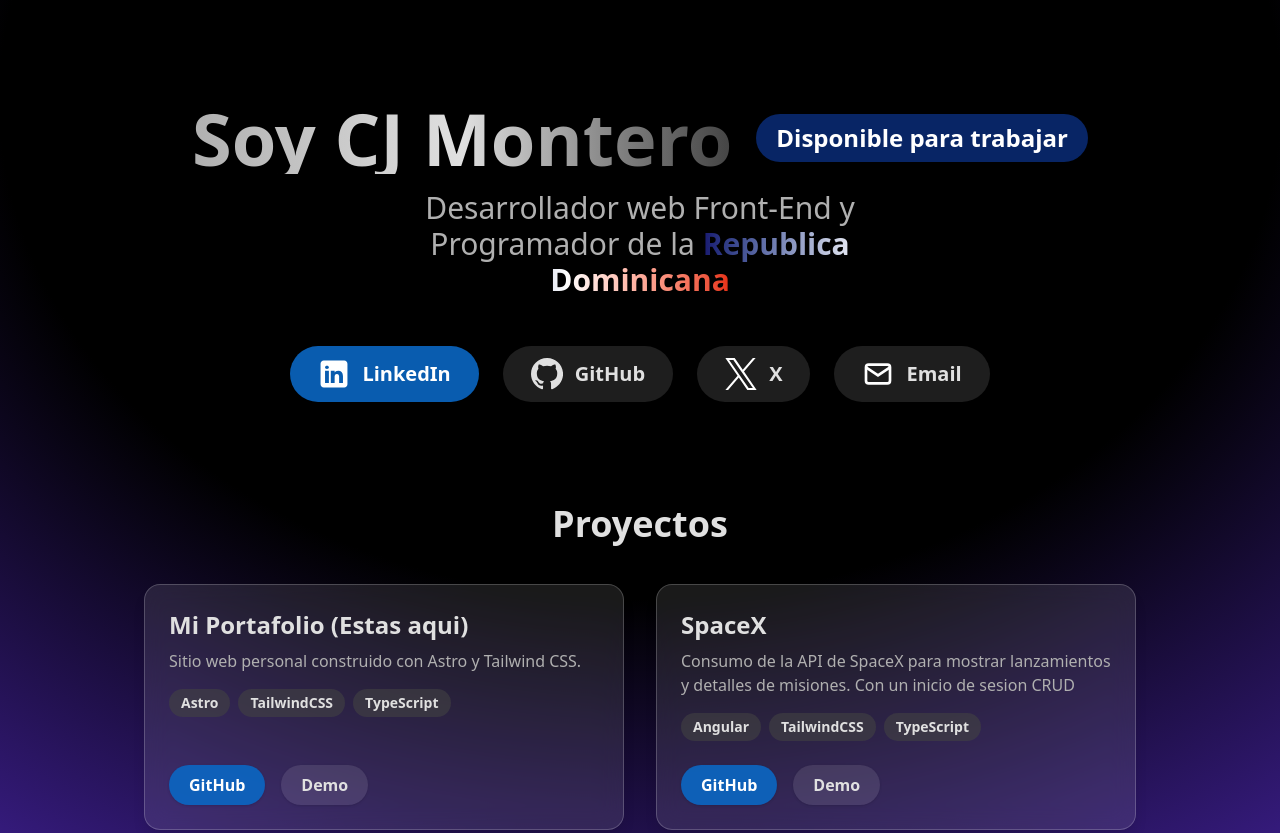
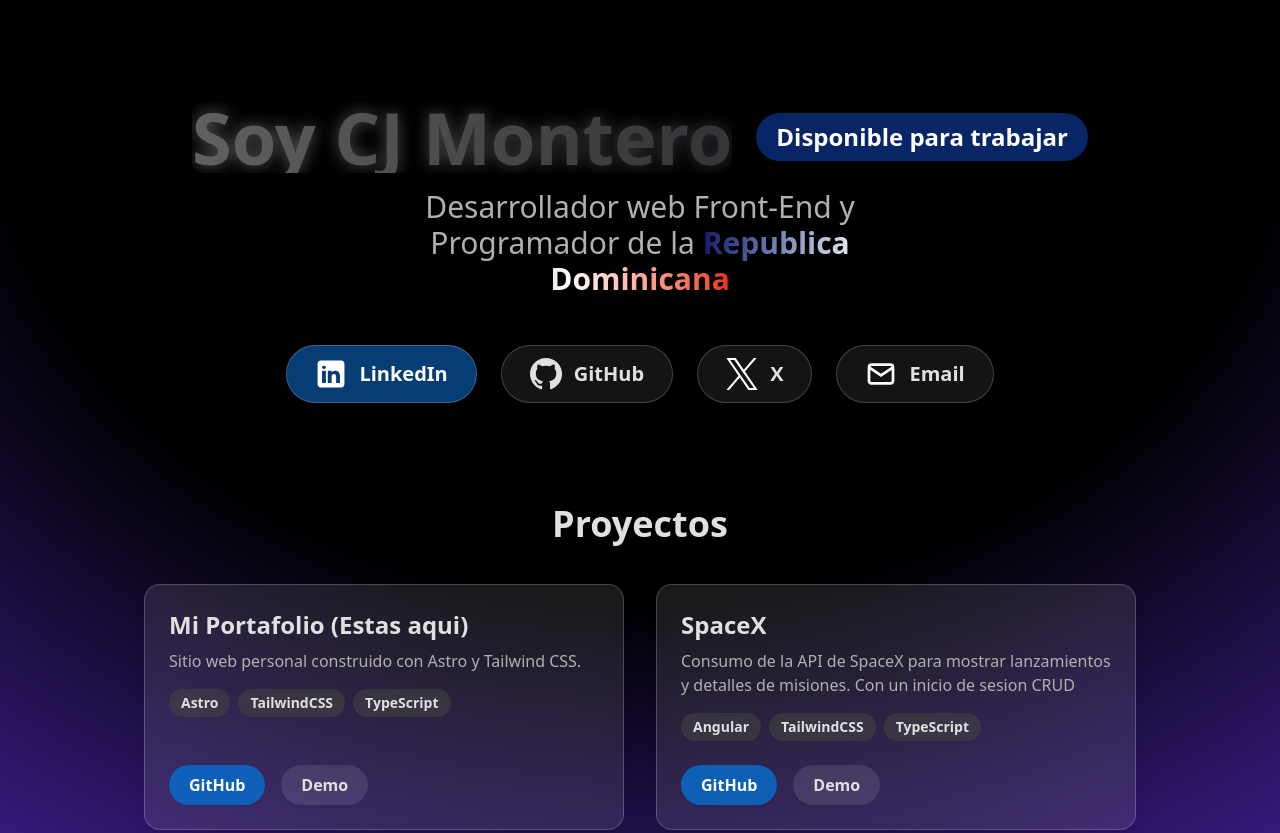
Before and after one commit to CJ-Montero/portfolio, an Astro site: page / in a window 1280 px wide. Shown: the top 833 px of the page. Built offline with nearby package versions, Linux system fonts and the light colour scheme; Astro itself is replaced by a stand-in of ours.

Commit message:
Mejorado el diseño del componente hero, ajustando estilos y añadiendo un fondo para mayor visibilidad.

```diff
--- a/src/components/hero.astro
+++ b/src/components/hero.astro
@@ -5,7 +5,8 @@ import Layout from "../layouts/Layout.astro"
 <Layout>
   <section class="flex flex-col items-center justify-center min-h-[55vh] pt-10 sm:pt-16 text-center w-full px-4">
     <div class="flex flex-col items-center gap-3 sm:flex-row sm:gap-6">
-      <h1 class="text-3xl xs:text-4xl sm:text-5xl md:text-7xl font-extrabold mb-0 drop-shadow-lg bg-gradient-to-r from-[#B0B0B0] via-[#E0E0E0] to-[#444444] bg-clip-text text-transparent break-words max-w-xs sm:max-w-none">
+      <h1 class="relative text-3xl xs:text-4xl sm:text-5xl md:text-7xl font-extrabold mb-0 drop-shadow-lg bg-gradient-to-r from-[#F1F1F2] to-[#7F8389] bg-clip-text text-transparent break-words max-w-xs sm:max-w-none">
+        <span class="absolute inset-0 -z-10 rounded-xl bg-black/60 backdrop-blur-sm px-4 py-2 w-full h-full"></span>
         Soy CJ Montero
       </h1>
       <span class="inline-block px-4 sm:px-5 py-1.5 sm:py-2 rounded-full bg-blue-600/40 text-white text-base sm:text-2xl font-semibold shadow-md align-middle whitespace-nowrap">Disponible para trabajar</span>
@@ -15,19 +16,19 @@ import Layout from "../layouts/Layout.astro"
       <span class="bg-gradient-to-r from-[#191970] via-white to-[#E62E11] bg-clip-text text-transparent font-extrabold">Republica Dominicana</span>
     </p>
     <div class="flex flex-col sm:flex-row gap-4 sm:gap-6 mt-8 sm:mt-10 justify-center items-center w-full">
-      <a href="https://www.linkedin.com/in/cejotamontero/" target="_blank" rel="noopener" class="inline-flex items-center gap-3 px-6 sm:px-7 py-2.5 sm:py-3 rounded-full bg-[#0A66C2]/90 text-white text-lg sm:text-xl font-semibold shadow hover:bg-[#0A66C2] transition-all duration-200 w-full sm:w-auto justify-center">
+      <a href="https://www.linkedin.com/in/cejotamontero/" target="_blank" rel="noopener" class="inline-flex items-center gap-3 px-6 sm:px-7 py-2.5 sm:py-3 rounded-full bg-[#0A66C2]/60 border border-white/20 backdrop-blur-md text-white text-lg sm:text-xl font-semibold shadow hover:bg-[#0A66C2]/80 transition-all duration-200 w-full sm:w-auto justify-center">
         <img src="/linkedin.svg" alt="LinkedIn" class="w-7 h-7 sm:w-8 sm:h-8" />
         LinkedIn
       </a>
-      <a href="https://github.com/CJ-Montero" target="_blank" rel="noopener" class="inline-flex items-center gap-3 px-6 sm:px-7 py-2.5 sm:py-3 rounded-full bg-[#222]/90 text-[#E0E0E0] text-lg sm:text-xl font-semibold shadow hover:bg-[#444444] hover:text-white transition-all duration-200 w-full sm:w-auto justify-center">
+      <a href="https://github.com/CJ-Montero" target="_blank" rel="noopener" class="inline-flex items-center gap-3 px-6 sm:px-7 py-2.5 sm:py-3 rounded-full bg-[#222]/60 border border-white/20 backdrop-blur-md text-[#E0E0E0] text-lg sm:text-xl font-semibold shadow hover:bg-[#444444]/80 hover:text-white transition-all duration-200 w-full sm:w-auto justify-center">
         <svg class="w-7 h-7 sm:w-8 sm:h-8" fill="currentColor" viewBox="0 0 24 24"><path d="M12 0c-6.627 0-12 5.373-12 12 0 5.303 3.438 9.8 8.205 11.387.6.113.82-.258.82-.577v-2.234c-3.338.726-4.033-1.416-4.033-1.416-.546-1.387-1.333-1.756-1.333-1.756-1.089-.745.083-.729.083-.729 1.205.084 1.84 1.237 1.84 1.237 1.07 1.834 2.809 1.304 3.495.997.108-.775.418-1.305.762-1.605-2.665-.305-5.466-1.334-5.466-5.931 0-1.311.469-2.381 1.236-3.221-.124-.303-.535-1.523.117-3.176 0 0 1.008-.322 3.301 1.23.957-.266 1.983-.399 3.003-.404 1.02.005 2.047.138 3.006.404 2.291-1.553 3.297-1.23 3.297-1.23.653 1.653.242 2.873.119 3.176.77.84 1.235 1.91 1.235 3.221 0 4.609-2.803 5.624-5.475 5.921.43.371.823 1.102.823 2.222v3.293c0 .322.218.694.825.576 4.765-1.589 8.2-6.085 8.2-11.386 0-6.627-5.373-12-12-12z"/></svg>
         GitHub
       </a>
-      <a href="https://x.com/CeJota_Montero" target="_blank" rel="noopener" class="inline-flex items-center gap-3 px-6 sm:px-7 py-2.5 sm:py-3 rounded-full bg-[#222]/90 text-[#E0E0E0] text-lg sm:text-xl font-semibold shadow hover:bg-[#444444] hover:text-white transition-all duration-200 w-full sm:w-auto justify-center">
+      <a href="https://x.com/CeJota_Montero" target="_blank" rel="noopener" class="inline-flex items-center gap-3 px-6 sm:px-7 py-2.5 sm:py-3 rounded-full bg-[#222]/60 border border-white/20 backdrop-blur-md text-[#E0E0E0] text-lg sm:text-xl font-semibold shadow hover:bg-[#444444]/80 hover:text-white transition-all duration-200 w-full sm:w-auto justify-center">
         <img src="/x.svg" alt="X" class="w-7 h-7 sm:w-8 sm:h-8" />
         X
       </a>
-      <a href="mailto:tuemail@dominio.com" class="inline-flex items-center gap-3 px-6 sm:px-7 py-2.5 sm:py-3 rounded-full bg-[#222]/90 text-[#E0E0E0] text-lg sm:text-xl font-semibold shadow hover:bg-[#444444] hover:text-white transition-all duration-200 w-full sm:w-auto justify-center">
+      <a href="mailto:tuemail@dominio.com" class="inline-flex items-center gap-3 px-6 sm:px-7 py-2.5 sm:py-3 rounded-full bg-[#222]/60 border border-white/20 backdrop-blur-md text-[#E0E0E0] text-lg sm:text-xl font-semibold shadow hover:bg-[#444444]/80 hover:text-white transition-all duration-200 w-full sm:w-auto justify-center">
         <svg class="w-7 h-7 sm:w-8 sm:h-8" fill="none" stroke="white" stroke-width="2" viewBox="0 0 24 24">
           <rect x="3" y="5" width="18" height="14" rx="2" stroke="white" stroke-width="2" fill="none"/>
           <path d="M3 7l9 6 9-6" stroke="white" stroke-width="2" fill="none"/>
```
